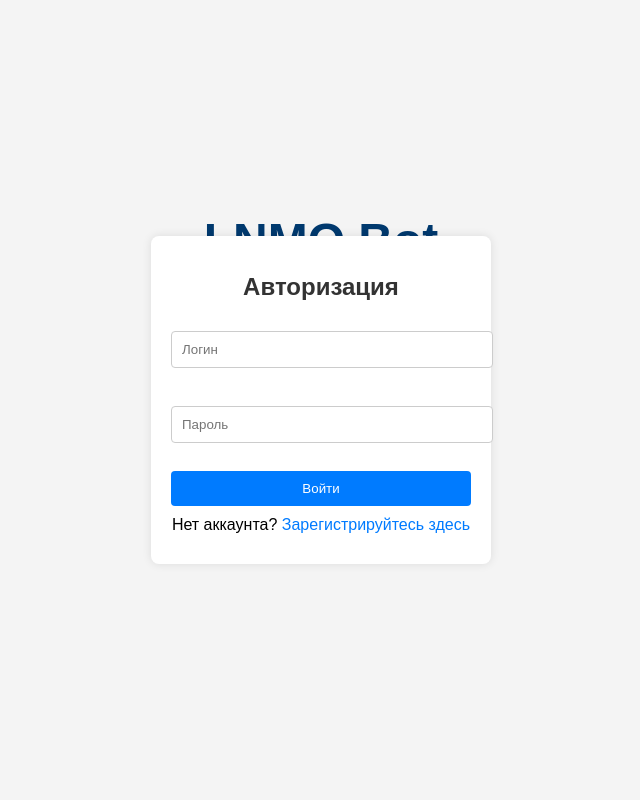
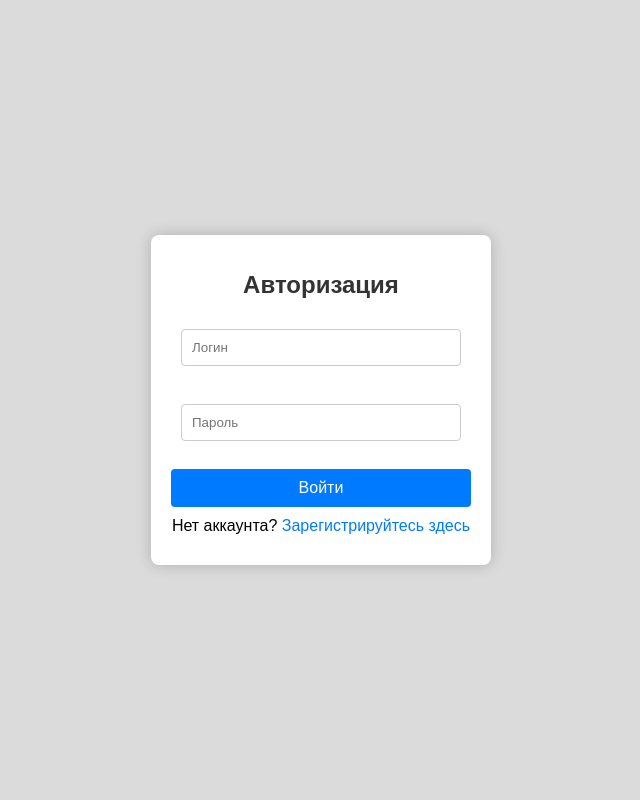
Before and after one commit to Tuz0ff/Lnmo_bot.py, a Flask app: page / in a window 1280 px wide. Shown: the whole page, without its empty margins (319-959 px from the left). Run offline with Flask 3, Linux system fonts and the light colour scheme.

Commit message:
Update index.html

```diff
--- a/templates/index.html
+++ b/templates/index.html
@@ -15,42 +15,45 @@
             align-items: center;
             height: 100vh;
             position: relative;
+            overflow: hidden;
         }
 
         body::before {
-            content: "LNMO Bot";
+            content: "";
             position: absolute;
-            top: 30%;
-            left: 50%;
-            transform: translate(-50%, -50%);
-            font-size: 48px;
-            font-weight: bold;
-            color: rgba(0, 57, 110, 1);
-            z-index: -1;
+            top: 0;
+            left: 0;
+            width: 100%;
+            height: 100%;
+            background-color: rgba(0, 0, 0, 0.1);
+            z-index: 0;
         }
 
         .container {
             background-color: #fff;
             padding: 20px;
             border-radius: 8px;
-            box-shadow: 0 0 10px rgba(0, 0, 0, 0.1);
+            box-shadow: 0 0 15px rgba(0, 0, 0, 0.2);
             width: 300px;
             text-align: center;
             z-index: 1;
+            position: relative;
         }
 
         h1 {
             margin-bottom: 20px;
             font-size: 24px;
             color: #333;
+            text-align: center;
         }
 
         input {
-            width: 100%;
+            width: calc(100% - 20px);
             padding: 10px;
             margin: 10px 0;
             border: 1px solid #ccc;
             border-radius: 4px;
+            box-sizing: border-box;
         }
 
         button {
@@ -61,6 +64,7 @@
             border: none;
             border-radius: 4px;
             cursor: pointer;
+            font-size: 16px;
         }
 
         button:hover {
```
